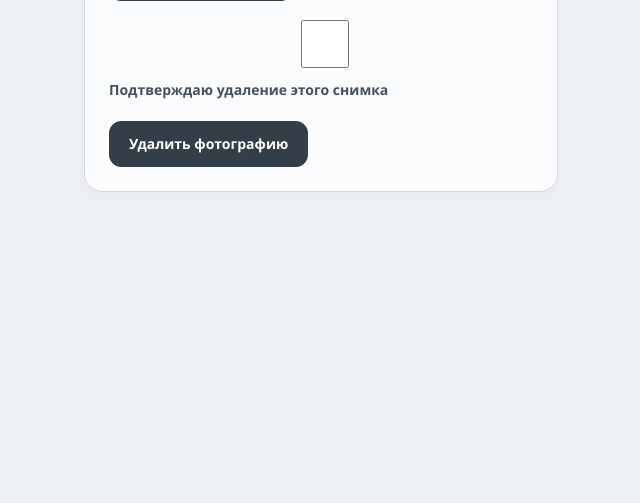
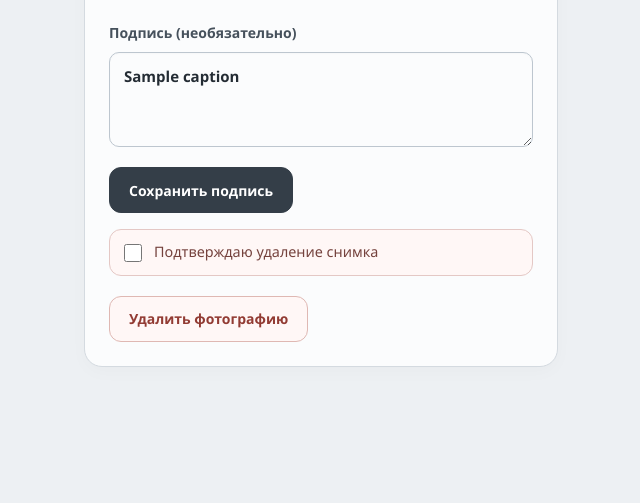
Before and after one commit to Dimas-Shumil/ideal, a Node project: template server/views/trainers/gallery.ejs in a window 1280 px wide. Shown: the part 1168-1671 px from the top of the page, without its empty margins (192-832 px from the left). Before the commit the page ends 1360 px from the top, so only its background shows below. Run offline with Node 20 templates, Linux system fonts and the light colour scheme; the template is opened without the code that fills it: most values are stand-ins (such as "Sample title", 1, 10 or a date in 2020); style sheets or scripts are compiled from the project's sources.

Commit message:
Исправлено отображение фотографий и оформление удаления в галерее

```diff
--- a/server/views/public/trainer.ejs
+++ b/server/views/public/trainer.ejs
@@ -2,7 +2,7 @@
 <link rel="icon" type="image/png" sizes="32x32" href="/site/img/brand/favicon-32-orange-v4.png">
 <link rel="icon" type="image/png" sizes="16x16" href="/site/img/brand/favicon-16-orange-v4.png">
 <link rel="shortcut icon" href="/site/img/brand/favicon-orange-v4.ico">
-<link rel="stylesheet" href="/site/css/trainer-gallery.css"><script src="/site/scripts/trainer-gallery.js" defer></script>
+<link rel="stylesheet" href="/site/css/trainer-gallery.css?v=20261117-2"><script src="/site/scripts/trainer-gallery.js" defer></script>
 </head><body class="trainer-page"><a class="trainer__skip" href="#content">К содержимому</a><%- include('header') %>
 <main class="trainer" id="content" tabindex="-1"><div class="trainer__shell">
 <nav class="trainer__breadcrumb" aria-label="Хлебные крошки"><a href="/">Главная</a><span aria-hidden="true">/</span><a href="/trainers.html">Тренеры</a><% if(profile){ %><span aria-hidden="true">/</span><span aria-current="page"><%= profile.name %></span><% } %></nav>
--- a/server/views/trainers/gallery.ejs
+++ b/server/views/trainers/gallery.ejs
@@ -1,4 +1,4 @@
-<!doctype html><html lang="ru"><head><meta charset="utf-8"><meta name="viewport" content="width=device-width,initial-scale=1,viewport-fit=cover"><meta name="robots" content="noindex,nofollow"><title>Мои фотографии — ИДЕАЛ</title><link rel="stylesheet" href="/site/css/owner.css"><link rel="stylesheet" href="/site/css/trainer-gallery.css"><script src="/site/scripts/owner.js" defer></script><%- include('../partials/pwa-head') %></head><body class="panel">
+<!doctype html><html lang="ru"><head><meta charset="utf-8"><meta name="viewport" content="width=device-width,initial-scale=1,viewport-fit=cover"><meta name="robots" content="noindex,nofollow"><title>Мои фотографии — ИДЕАЛ</title><link rel="stylesheet" href="/site/css/owner.css"><link rel="stylesheet" href="/site/css/trainer-gallery.css?v=20261117-2"><script src="/site/scripts/owner.js" defer></script><%- include('../partials/pwa-head') %></head><body class="panel">
 <a class="panel__skip" href="#content">К содержимому</a><header class="panel__header"><a class="panel__brand" href="/trainer"><img class="brand__image" src="/site/img/brand/ideal-logo-orange-v4.webp" alt="ИДЕАЛ" width="256" height="256"><span>Кабинет тренера</span></a><span><%= user.displayName %></span><form method="post" action="/logout"><input type="hidden" name="_csrf" value="<%= csrf %>"><button>Выйти</button></form></header>
 <div class="panel__layout"><%- include('../partials/panel-nav') %><main class="panel__main" id="content"><h1>Мои фотографии</h1>
 <% if(error){ %><p class="panel__error" role="alert"><%= error %></p><a href="/trainer/gallery">Вернуться к фотографиям</a><% }else{ %>
@@ -6,5 +6,5 @@
 <% if(profile.publicVisible && profile.publicName){ %><p><a href="/trainers/<%= profile.publicKey %>">Открыть мой профиль на сайте</a></p><% }else{ %><p>Ваш профиль пока скрыт. Фотографии сохранятся и появятся на сайте после публикации профиля администратором.</p><% } %>
 <p>Добавлено: <%= photos.length %> из 20. JPEG, PNG или WebP до 5 МБ и 20 мегапикселей. Фотографии автоматически сжимаются.</p>
 <% if(photos.length<20){ %><form class="panel__card panel__form" method="post" enctype="multipart/form-data" action="/trainer/gallery/upload"><input type="hidden" name="_csrf" value="<%= csrf %>"><input type="hidden" name="key" value="<%= newKey() %>"><label>Новая фотография<input type="file" name="image" accept="image/jpeg,image/png,image/webp" required></label><button>Добавить фотографию</button><small>После загрузки можно добавить подпись.</small></form><% } %>
-<% if(!photos.length){ %><p>Фотографий пока нет. Добавьте первый снимок с тренировки.</p><% } %><div class="trainer-gallery-panel"><% for(const photo of photos){ %><article class="panel__card"><img class="trainer-gallery-panel__photo" src="/trainer/gallery/<%= photo.id %>/image" alt="<%= photo.caption || 'Фотография из моей галереи' %>" width="480" height="360" loading="lazy"><form class="panel__form" method="post" action="/trainer/gallery/<%= photo.id %>/caption"><input type="hidden" name="_csrf" value="<%= csrf %>"><input type="hidden" name="key" value="<%= newKey() %>"><label>Подпись (необязательно)<textarea name="caption" rows="3" maxlength="300"><%= photo.caption %></textarea></label><button>Сохранить подпись</button></form><form class="panel__form" method="post" action="/trainer/gallery/<%= photo.id %>/delete"><input type="hidden" name="_csrf" value="<%= csrf %>"><input type="hidden" name="key" value="<%= newKey() %>"><label><input type="checkbox" name="confirm" value="DELETE" required> Подтверждаю удаление этого снимка</label><button>Удалить фотографию</button></form></article><% } %></div><% } %>
+<% if(!photos.length){ %><p>Фотографий пока нет. Добавьте первый снимок с тренировки.</p><% } %><div class="trainer-gallery-panel"><% for(const photo of photos){ %><article class="panel__card"><img class="trainer-gallery-panel__photo" src="/trainer/gallery/<%= photo.id %>/image" alt="<%= photo.caption || 'Фотография из моей галереи' %>" width="480" height="360" loading="lazy"><form class="panel__form" method="post" action="/trainer/gallery/<%= photo.id %>/caption"><input type="hidden" name="_csrf" value="<%= csrf %>"><input type="hidden" name="key" value="<%= newKey() %>"><label>Подпись (необязательно)<textarea name="caption" rows="3" maxlength="300"><%= photo.caption %></textarea></label><button>Сохранить подпись</button></form><form class="panel__form" method="post" action="/trainer/gallery/<%= photo.id %>/delete"><input type="hidden" name="_csrf" value="<%= csrf %>"><input type="hidden" name="key" value="<%= newKey() %>"><label class="panel__check trainer-gallery-confirm"><input type="checkbox" name="confirm" value="DELETE" required><span>Подтверждаю удаление снимка</span></label><button class="trainer-gallery-delete">Удалить фотографию</button></form></article><% } %></div><% } %>
 <p class="panel__busy" role="status" aria-live="polite"></p></main></div></body></html>
--- a/site/css/trainer-gallery.css
+++ b/site/css/trainer-gallery.css
@@ -1,6 +1,11 @@
 .trainer-gallery,.trainer-gallery-panel{display:grid;grid-template-columns:repeat(3,minmax(0,1fr));gap:20px}
-.trainer-gallery figure{margin:0;min-width:0}.trainer-gallery a{display:block;border-radius:18px;overflow:hidden;background:#eee}.trainer-gallery img{display:block;width:100%;height:auto;aspect-ratio:4/3;object-fit:cover;transition:transform .2s}.trainer-gallery a:hover img{transform:scale(1.025)}.trainer-gallery figcaption{padding:10px 2px;white-space:pre-wrap;overflow-wrap:anywhere;font-size:15px}
-.trainer-gallery-panel{grid-template-columns:repeat(2,minmax(0,1fr));margin-top:24px}.trainer-gallery-panel__photo{width:100%;height:auto;aspect-ratio:4/3;object-fit:contain;background:#eee;border-radius:12px}.trainer-gallery-panel .panel__form{margin-top:16px}.trainer-gallery-panel textarea{width:100%;box-sizing:border-box}
+.trainer-gallery figure{margin:0;min-width:0}.trainer-gallery a{display:block;border-radius:18px;overflow:hidden;background:#eee}.trainer-gallery img{display:block;width:100%;height:auto;aspect-ratio:4/5;object-fit:contain}.trainer-gallery figcaption{padding:10px 2px;white-space:pre-wrap;overflow-wrap:anywhere;font-size:15px}
+.trainer-gallery-panel{grid-template-columns:repeat(2,minmax(0,1fr));margin-top:24px}.trainer-gallery-panel__photo{width:100%;height:auto;aspect-ratio:4/5;object-fit:contain;background:#eee;border-radius:12px}.trainer-gallery-panel .panel__form{margin-top:16px}.trainer-gallery-panel textarea{width:100%;box-sizing:border-box}
 .trainer-gallery-viewer{width:min(1000px,94vw);max-width:94vw;max-height:92dvh;box-sizing:border-box;border:0;border-radius:18px;background:#141414;color:#fff;padding:16px}.trainer-gallery-viewer::backdrop{background:rgb(0 0 0 / .82)}.trainer-gallery-viewer [data-gallery-image]{display:block;width:100%;height:auto;max-height:68dvh;object-fit:contain}.trainer-gallery-viewer__controls{display:flex;align-items:center;justify-content:flex-end;gap:12px;margin-bottom:12px}.trainer-gallery-viewer button{padding:10px 14px;border:1px solid #888;border-radius:10px;color:#fff;background:#292929;cursor:pointer;font:inherit}.trainer-gallery-viewer [data-gallery-caption]{white-space:pre-wrap;overflow-wrap:anywhere}.trainer-gallery a:focus-visible,.trainer-gallery-viewer button:focus-visible{outline:3px solid #f07836;outline-offset:3px}
 @media(max-width:700px){.trainer-gallery{grid-template-columns:repeat(2,minmax(0,1fr));gap:12px}.trainer-gallery-panel{grid-template-columns:minmax(0,1fr)}.trainer-gallery-viewer{padding:12px}.trainer-gallery-viewer__controls{gap:8px}.trainer-gallery-viewer button{padding:10px}.trainer-gallery a{border-radius:12px}}
 @media(prefers-reduced-motion:reduce){.trainer-gallery img{transition:none}}
+
+body.panel label.trainer-gallery-confirm{display:flex;flex-direction:row;align-items:center;gap:12px;padding:12px 14px;border:1px solid #e4c8c5;border-radius:12px;background:#fff7f6;color:#75423d;cursor:pointer;line-height:1.4}
+body.panel label.trainer-gallery-confirm input[type=checkbox]{appearance:auto;flex:0 0 18px;width:18px;height:18px;min-width:18px;min-height:18px;padding:0;margin:0;accent-color:#a33f36}
+body.panel .trainer-gallery-delete{background:#fff7f6;color:#923b33;border:1px solid #dfb8b3}
+body.panel .trainer-gallery-delete:hover{background:#fbe9e6;color:#7b2f28}
--- a/site/sass/trainer-gallery.scss
+++ b/site/sass/trainer-gallery.scss
@@ -1,6 +1,11 @@
 .trainer-gallery,.trainer-gallery-panel{display:grid;grid-template-columns:repeat(3,minmax(0,1fr));gap:20px}
-.trainer-gallery figure{margin:0;min-width:0}.trainer-gallery a{display:block;border-radius:18px;overflow:hidden;background:#eee}.trainer-gallery img{display:block;width:100%;height:auto;aspect-ratio:4/3;object-fit:cover;transition:transform .2s}.trainer-gallery a:hover img{transform:scale(1.025)}.trainer-gallery figcaption{padding:10px 2px;white-space:pre-wrap;overflow-wrap:anywhere;font-size:15px}
-.trainer-gallery-panel{grid-template-columns:repeat(2,minmax(0,1fr));margin-top:24px}.trainer-gallery-panel__photo{width:100%;height:auto;aspect-ratio:4/3;object-fit:contain;background:#eee;border-radius:12px}.trainer-gallery-panel .panel__form{margin-top:16px}.trainer-gallery-panel textarea{width:100%;box-sizing:border-box}
+.trainer-gallery figure{margin:0;min-width:0}.trainer-gallery a{display:block;border-radius:18px;overflow:hidden;background:#eee}.trainer-gallery img{display:block;width:100%;height:auto;aspect-ratio:4/5;object-fit:contain}.trainer-gallery figcaption{padding:10px 2px;white-space:pre-wrap;overflow-wrap:anywhere;font-size:15px}
+.trainer-gallery-panel{grid-template-columns:repeat(2,minmax(0,1fr));margin-top:24px}.trainer-gallery-panel__photo{width:100%;height:auto;aspect-ratio:4/5;object-fit:contain;background:#eee;border-radius:12px}.trainer-gallery-panel .panel__form{margin-top:16px}.trainer-gallery-panel textarea{width:100%;box-sizing:border-box}
 .trainer-gallery-viewer{width:min(1000px,94vw);max-width:94vw;max-height:92dvh;box-sizing:border-box;border:0;border-radius:18px;background:#141414;color:#fff;padding:16px}.trainer-gallery-viewer::backdrop{background:rgb(0 0 0 / .82)}.trainer-gallery-viewer [data-gallery-image]{display:block;width:100%;height:auto;max-height:68dvh;object-fit:contain}.trainer-gallery-viewer__controls{display:flex;align-items:center;justify-content:flex-end;gap:12px;margin-bottom:12px}.trainer-gallery-viewer button{padding:10px 14px;border:1px solid #888;border-radius:10px;color:#fff;background:#292929;cursor:pointer;font:inherit}.trainer-gallery-viewer [data-gallery-caption]{white-space:pre-wrap;overflow-wrap:anywhere}.trainer-gallery a:focus-visible,.trainer-gallery-viewer button:focus-visible{outline:3px solid #f07836;outline-offset:3px}
 @media(max-width:700px){.trainer-gallery{grid-template-columns:repeat(2,minmax(0,1fr));gap:12px}.trainer-gallery-panel{grid-template-columns:minmax(0,1fr)}.trainer-gallery-viewer{padding:12px}.trainer-gallery-viewer__controls{gap:8px}.trainer-gallery-viewer button{padding:10px}.trainer-gallery a{border-radius:12px}}
 @media(prefers-reduced-motion:reduce){.trainer-gallery img{transition:none}}
+
+body.panel label.trainer-gallery-confirm{display:flex;flex-direction:row;align-items:center;gap:12px;padding:12px 14px;border:1px solid #e4c8c5;border-radius:12px;background:#fff7f6;color:#75423d;cursor:pointer;line-height:1.4}
+body.panel label.trainer-gallery-confirm input[type=checkbox]{appearance:auto;flex:0 0 18px;width:18px;height:18px;min-width:18px;min-height:18px;padding:0;margin:0;accent-color:#a33f36}
+body.panel .trainer-gallery-delete{background:#fff7f6;color:#923b33;border:1px solid #dfb8b3}
+body.panel .trainer-gallery-delete:hover{background:#fbe9e6;color:#7b2f28}
```
